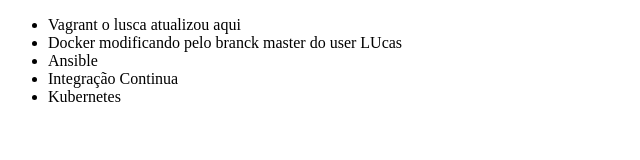
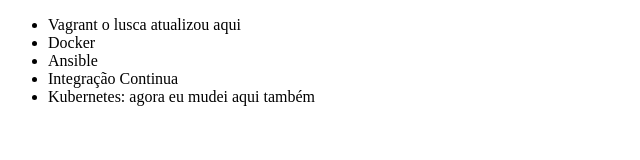
Before and after one commit to lucas-tella/alura-git, a plain HTML site: page lucas/index.html in a window 1280 px wide. Shown: the whole page, without its empty margins (0-640 px from the left). Drawn offline with Linux system fonts and the light colour scheme.

Commit message:
Alteração no curso Kubernetes

```diff
--- a/lucas/index.html
+++ b/lucas/index.html
@@ -7,10 +7,10 @@
 <body>
     <ul>
         <li>Vagrant o lusca atualizou aqui</li>
-        <li>Docker modificando pelo branck master do user LUcas</li>
+        <li>Docker</li>
         <li>Ansible</li>
         <li>Integração Continua</li>
-	<li>Kubernetes</li>
+	<li>Kubernetes: agora eu mudei aqui também</li>
     </ul>
 </body>
 </html>
```
